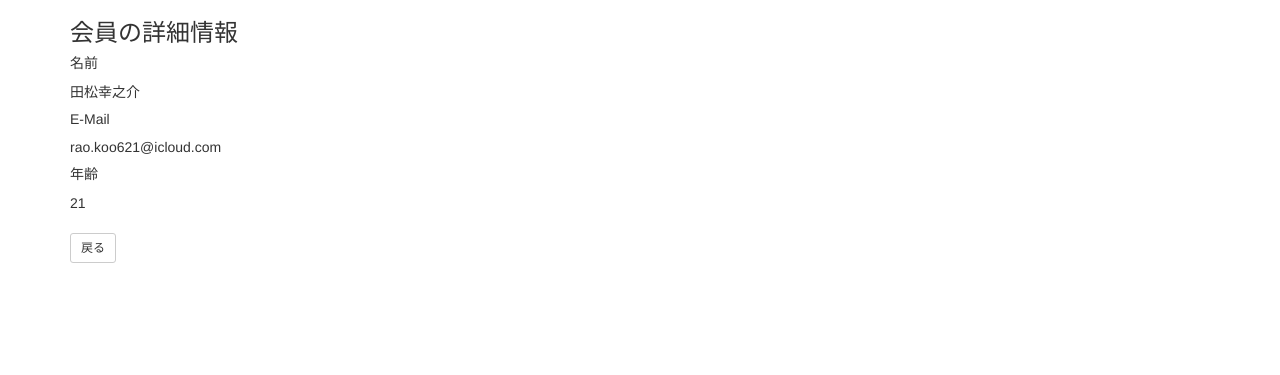
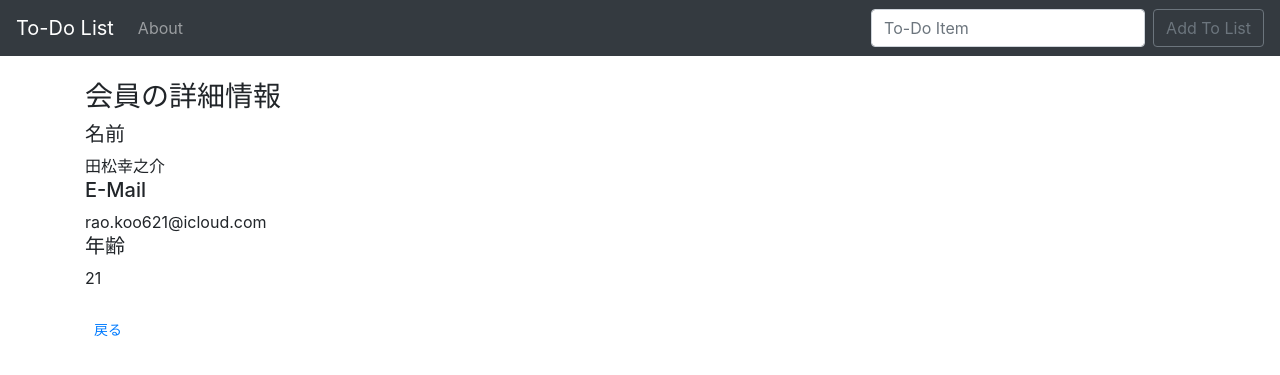
Before and after one commit to tamatukonosuke/task_manager, a Django app: page /members/detail/1/ in a window 1280 px wide. Shown: the top 375 px of the page. Run offline with Django 3.2, Linux system fonts and the light colour scheme; data comes from the database, SQL or seed files in the repository; parts of the project's set-up code (start-up, migrations or seed data) failed here and were passed over; some libraries are stand-ins or nearby versions.

Commit message:
cssファイル導入する

```diff
--- /dev/null
+++ b/static/css/custom.css
@@ -0,0 +1,3 @@
+.striker {
+    text-decoration: line-through;
+}
--- a/task_management_app/templates/base.html
+++ b/task_management_app/templates/base.html
@@ -1,26 +1,49 @@
-{% load static %}
-<!DOCTYPE html>
-<html lang="ja">
+<!doctype html>
+<html lang="en">
   <head>
+    {% load static %}
+    <!-- Required meta tags -->
     <meta charset="utf-8">
-    <meta http-equiv="X-UA-Compatible" content="IE=edge">
-    <meta name="viewport" content="width=device-width, initial-scale=1">
-    <title>{% block title %}My books{% endblock %}</title>
-    <!-- Bootstrap -->
-    <link href="https://maxcdn.bootstrapcdn.com/bootstrap/3.3.7/css/bootstrap.min.css" rel="stylesheet">
+    <meta name="viewport" content="width=device-width, initial-scale=1, shrink-to-fit=no">
+
+    <link rel="stylesheet" href="{% static 'css/custom.css' %}">
+    <!-- Bootstrap CSS -->
+    <link rel="stylesheet" href="https://stackpath.bootstrapcdn.com/bootstrap/4.1.1/css/bootstrap.min.css" integrity="sha384-WskhaSGFgHYWDcbwN70/dfYBj47jz9qbsMId/iRN3ewGhXQFZCSftd1LZCfmhktB" crossorigin="anonymous">
+
+    <title>{% block title %}Hello, world!{% endblock %}</title>
   </head>
   <body>
-    <div class="container">
-      {% block content %}
-        {{ content }}
-      {% endblock %}
-    </div>
-    <!-- jQuery (necessary for Bootstrap's JavaScript plugins) -->
-    <script src="https://ajax.googleapis.com/ajax/libs/jquery/1.12.4/jquery.min.js"></script>
-    <!-- Include all compiled plugins (below), or include individual files as needed -->
-    <script src="https://maxcdn.bootstrapcdn.com/bootstrap/3.3.7/js/bootstrap.min.js"></script>
-    <!-- jsを書く場所 -->
-    {% block script %}
-    {% endblock %}
+
+      <!-- 追加 -->
+      <nav class="navbar navbar-expand-lg navbar-dark bg-dark">
+        <a class="navbar-brand" href="{% url 'todo_list:home' %}">To-Do List</a>
+          <button class="navbar-toggler" type="button" data-toggle="collapse" data-target="#navbarSupportedContent" aria-controls="navbarSupportedContent" aria-expanded="false" aria-label="Toggle navigation">
+            <span class="navbar-toggler-icon"></span>
+          </button>
+
+          <div class="collapse navbar-collapse" id="navbarSupportedContent">
+            <ul class="navbar-nav mr-auto">
+              <li class="nav-item">
+                <a class="nav-link" href="{% url 'todo_list:about' %}">About</a>
+              </li>
+            </ul>
+            <form class="form-inline my-2 my-lg-0">
+              <input class="form-control mr-sm-2" type="search" placeholder="To-Do Item" aria-label="Search">
+              <button class="btn btn-outline-secondary my-2 my-sm-0" type="submit">Add To List</button>
+            </form>
+          </div>
+       </nav>
+
+
+      <br>
+      <div class="container">
+        {% block content %}
+        {% endblock %}
+      </div>
+    <!-- Optional JavaScript -->
+    <!-- jQuery first, then Popper.js, then Bootstrap JS -->
+    <script src="https://code.jquery.com/jquery-3.3.1.slim.min.js" integrity="sha384-q8i/X+965DzO0rT7abK41JStQIAqVgRVzpbzo5smXKp4YfRvH+8abtTE1Pi6jizo" crossorigin="anonymous"></script>
+    <script src="https://cdnjs.cloudflare.com/ajax/libs/popper.js/1.14.3/umd/popper.min.js" integrity="sha384-ZMP7rVo3mIykV+2+9J3UJ46jBk0WLaUAdn689aCwoqbBJiSnjAK/l8WvCWPIPm49" crossorigin="anonymous"></script>
+    <script src="https://stackpath.bootstrapcdn.com/bootstrap/4.1.1/js/bootstrap.min.js" integrity="sha384-smHYKdLADwkXOn1EmN1qk/HfnUcbVRZyYmZ4qpPea6sjB/pTJ0euyQp0Mk8ck+5T" crossorigin="anonymous"></script>
   </body>
 </html>
```
